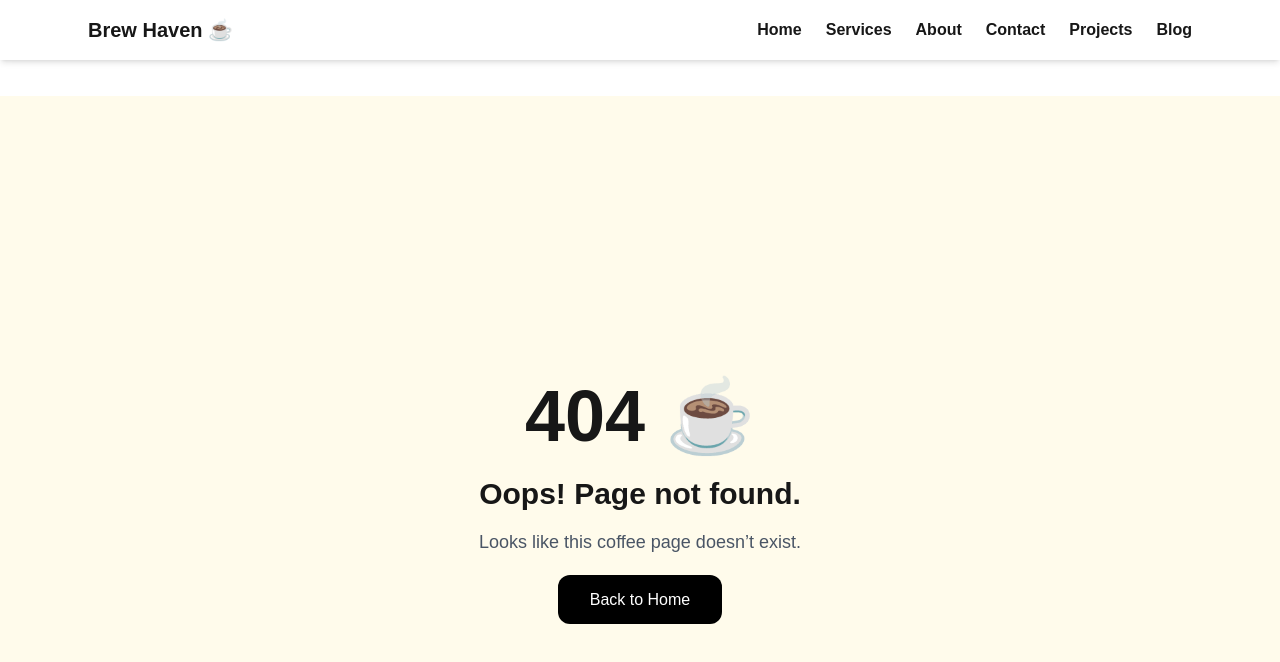
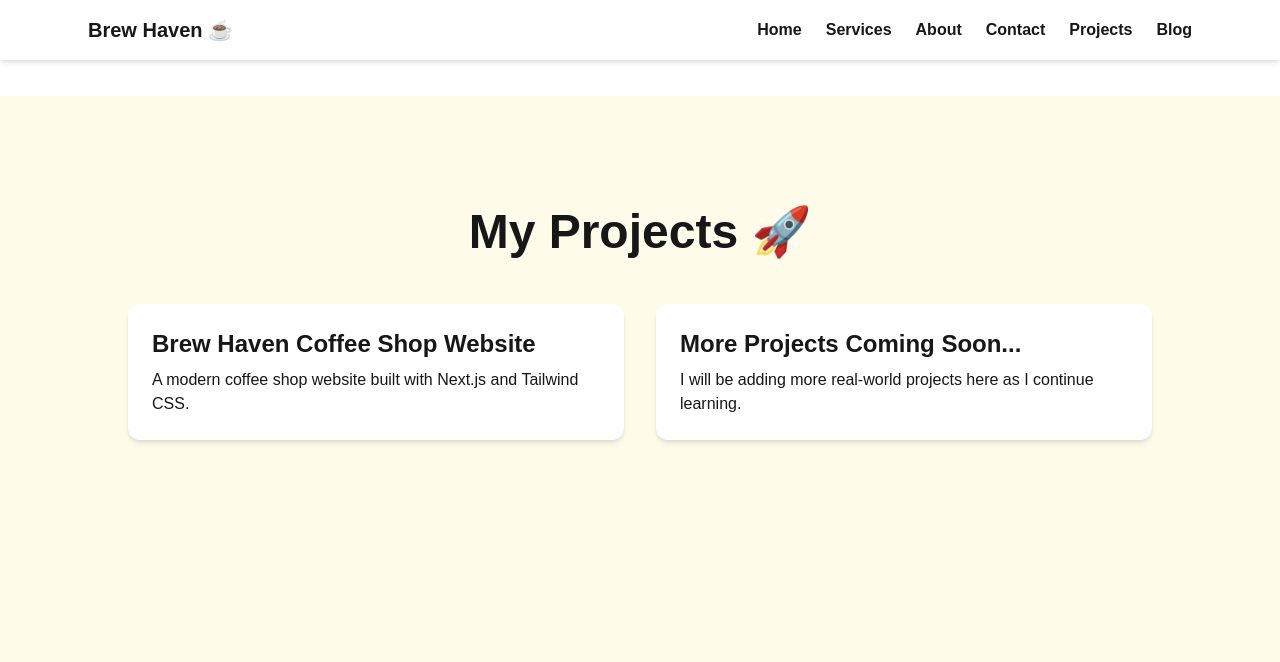
Before and after one commit to AdianMark01/coffee-shop-site, a Next.js app: page /projects/coffee-shop in a window 1280 px wide. Before the commit this address had no page. Shown: the top 662 px of the page. Built offline with nearby package versions, Linux system fonts and the light colour scheme.

Commit message:
Add projects page with project cards

```diff
--- /dev/null
+++ b/app/projects/coffee-shop/page.tsx
@@ -0,0 +1,37 @@
+import Link from "next/link";
+
+export default function ProjectsPage() {
+  return (
+    <main className="min-h-screen bg-amber-50 p-10 pt-28">
+      <h1 className="text-5xl font-bold text-center mb-12">
+        My Projects 🚀
+      </h1>
+
+      <div className="max-w-5xl mx-auto grid md:grid-cols-2 gap-8">
+
+        {/* PROJECT 1 — Brew Haven */}
+        <Link href="/projects/coffee-shop">
+          <div className="p-6 bg-white rounded-xl shadow-md hover:shadow-xl transition cursor-pointer">
+            <h2 className="text-2xl font-semibold mb-2">
+              Brew Haven Coffee Shop Website
+            </h2>
+            <p>
+              A modern coffee shop website built with Next.js and Tailwind CSS.
+            </p>
+          </div>
+        </Link>
+
+        {/* PROJECT 2 — Placeholder */}
+        <div className="p-6 bg-white rounded-xl shadow-md">
+          <h2 className="text-2xl font-semibold mb-2">
+            More Projects Coming Soon...
+          </h2>
+          <p>
+            I will be adding more real-world projects here as I continue learning.
+          </p>
+        </div>
+
+      </div>
+    </main>
+  );
+}
```
